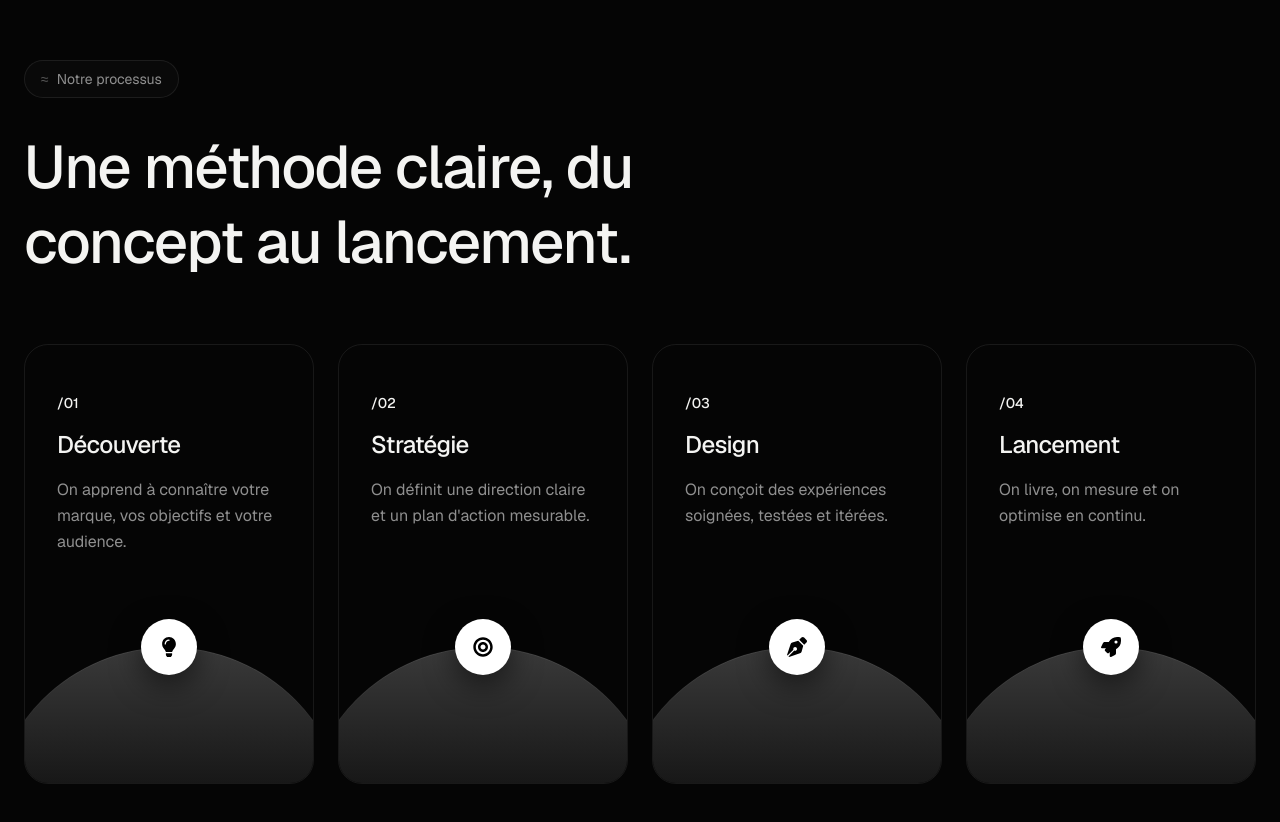
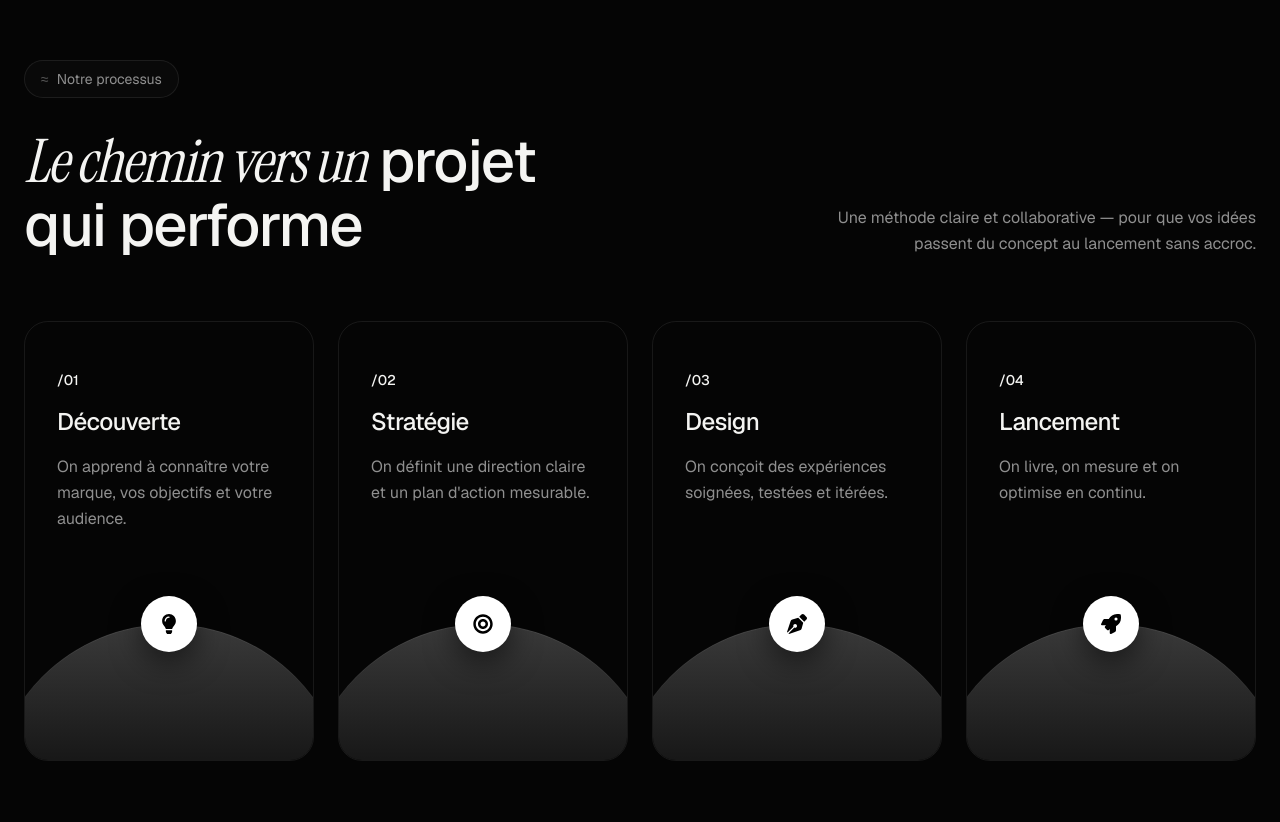
Before and after one commit to keviolabs-io/kebio-labs, a Next.js app: page /services in a window 1280 px wide. Shown: the part 1460-2282 px from the top of the page. Built offline with nearby package versions, Linux system fonts and the light colour scheme.

Commit message:
Process: titre avec melange serif italique + sans (comme le theme) + sous-titre

```diff
--- a/components/home/Process.tsx
+++ b/components/home/Process.tsx
@@ -20,11 +20,21 @@ export default function Process() {
       <div className="mx-auto max-w-[1400px]">
         <SectionLabel icon="≈">{process.label}</SectionLabel>
 
-        <Reveal delay={0.1} className="mt-8 max-w-3xl">
-          <h2 className="text-4xl font-medium leading-tight tracking-tight sm:text-6xl">
-            {process.title}
-          </h2>
-        </Reveal>
+        <div className="mt-8 grid items-end gap-8 md:grid-cols-2">
+          <Reveal>
+            <h2 className="text-4xl font-medium leading-[1.05] tracking-tight sm:text-6xl">
+              <span className="font-serif-italic font-normal text-foreground">
+                {process.titleItalic}
+              </span>{" "}
+              <span className="text-foreground">{process.titleSans}</span>
+            </h2>
+          </Reveal>
+          <Reveal delay={0.1}>
+            <p className="max-w-md text-base leading-relaxed text-muted md:ml-auto md:text-right">
+              {process.subtitle}
+            </p>
+          </Reveal>
+        </div>
 
         <motion.div
           variants={staggerContainer}
--- a/lib/content.ts
+++ b/lib/content.ts
@@ -152,7 +152,11 @@ export const projects = {
 /* Process --------------------------------------------------- */
 export const process = {
   label: "Notre processus",
-  title: "Une méthode claire, du concept au lancement.",
+  // Titre à mélange de polices : partie serif italique + partie sans.
+  titleItalic: "Le chemin vers un",
+  titleSans: "projet qui performe",
+  subtitle:
+    "Une méthode claire et collaborative — pour que vos idées passent du concept au lancement sans accroc.",
   steps: [
     {
       n: "/01",
```
